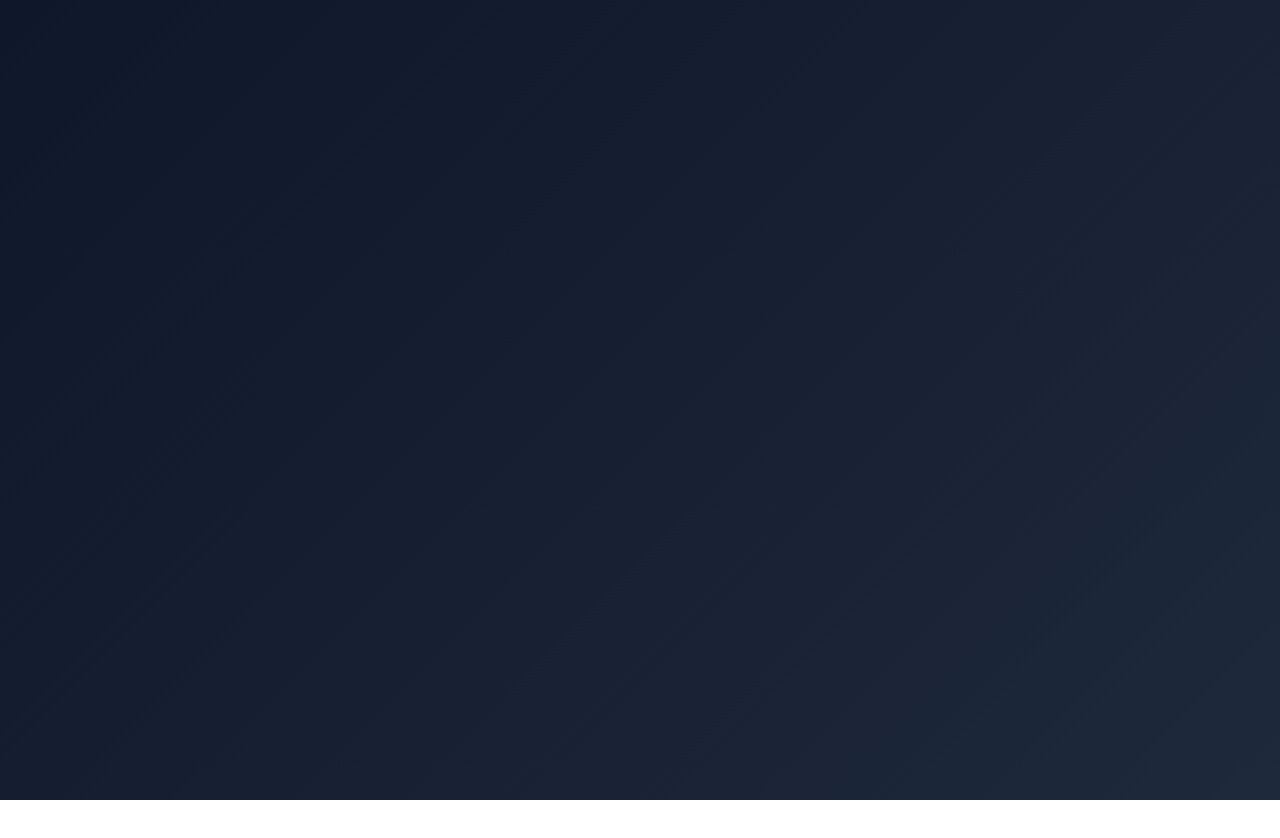
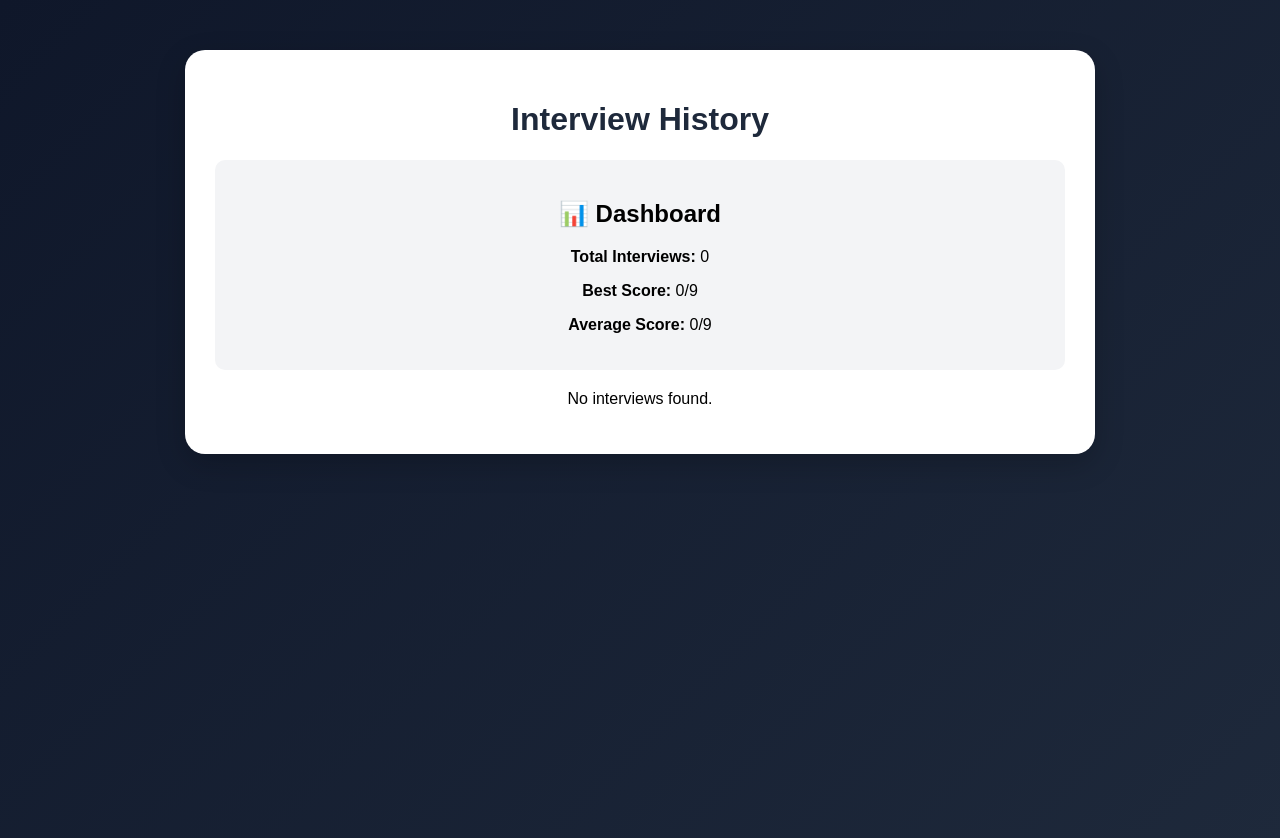
Before and after one commit to Hritik2135/AI-Interview-Simulator, a React (Vite) app: page /history in a window 1280 px wide. Before the commit this address had no page. Shown: the top 838 px of the page. Before the commit the page ends 800 px from the top, so only its background shows below. Built offline with nearby package versions, Linux system fonts and the light colour scheme.

Commit message:
Added dashboard statistics

```diff
--- a/src/App.jsx
+++ b/src/App.jsx
@@ -8,6 +8,7 @@ import Home from "./pages/Home";
 import Setup from "./pages/Setup";
 import Interview from "./pages/Interview";
 import Result from "./pages/Result";
+import History from "./pages/History";
 
 function App() {
   return (
@@ -33,6 +34,10 @@ function App() {
           path="/result"
           element={<Result />}
         />
+        <Route
+  path="/history"
+  element={<History />}
+/>
 
       </Routes>
     </BrowserRouter>
--- /dev/null
+++ b/src/pages/History.jsx
@@ -0,0 +1,85 @@
+function History() {
+  const history =
+    JSON.parse(localStorage.getItem("history")) || [];
+    const totalInterviews = history.length;
+
+const bestScore =
+  history.length > 0
+    ? Math.max(...history.map((item) => item.score))
+    : 0;
+
+const averageScore =
+  history.length > 0
+    ? (
+        history.reduce(
+          (sum, item) => sum + item.score,
+          0
+        ) / history.length
+      ).toFixed(1)
+    : 0;
+
+  return (
+    <div className="container">
+      <h1>Interview History</h1>
+      <div
+  style={{
+    background: "#f3f4f6",
+    padding: "20px",
+    borderRadius: "10px",
+    marginBottom: "20px",
+  }}
+>
+  <h2>📊 Dashboard</h2>
+
+  <p>
+    <strong>Total Interviews:</strong>{" "}
+    {totalInterviews}
+  </p>
+
+  <p>
+    <strong>Best Score:</strong>{" "}
+    {bestScore}/9
+  </p>
+
+  <p>
+    <strong>Average Score:</strong>{" "}
+    {averageScore}/9
+  </p>
+</div>
+
+      {history.length === 0 ? (
+        <p>No interviews found.</p>
+      ) : (
+        history.map((item, index) => (
+          <div key={index}>
+            <h3>Interview {index + 1}</h3>
+
+            <p>
+              <strong>Date:</strong>{" "}
+              {item.date}
+            </p>
+
+            <p>
+              <strong>Role:</strong>{" "}
+              {item.role}
+            </p>
+
+            <p>
+              <strong>Difficulty:</strong>{" "}
+              {item.difficulty}
+            </p>
+
+            <p>
+              <strong>Score:</strong>{" "}
+              {item.score}/9
+            </p>
+
+            <hr />
+          </div>
+        ))
+      )}
+    </div>
+  );
+}
+
+export default History;
--- a/src/pages/Home.jsx
+++ b/src/pages/Home.jsx
@@ -15,6 +15,13 @@ function Home() {
       <button onClick={() => navigate("/setup")}>
         Start Interview
       </button>
+
+      <br />
+      <br />
+
+      <button onClick={() => navigate("/history")}>
+        View History
+      </button>
     </div>
   );
 }
--- a/src/pages/Result.jsx
+++ b/src/pages/Result.jsx
@@ -1,12 +1,19 @@
+import { useNavigate } from "react-router-dom";
+import { useEffect } from "react";
 import questions from "../data/questions";
+
 function Result() {
+  const navigate = useNavigate();
+
   const answers =
     JSON.parse(localStorage.getItem("answers")) || [];
+
   const role = localStorage.getItem("role");
   const difficulty = localStorage.getItem("difficulty");
 
   const selectedQuestions =
     questions[role][difficulty];
+
   let score = 0;
 
   answers.forEach((answer) => {
@@ -19,9 +26,37 @@ answers.forEach((answer) => {
     }
   });
 
+  useEffect(() => {
+    const history =
+      JSON.parse(localStorage.getItem("history")) || [];
+
+    const newEntry = {
+      date: new Date().toLocaleDateString(),
+      role,
+      difficulty,
+      score,
+    };
+
+    const alreadySaved =
+      history.length > 0 &&
+      history[history.length - 1].role === role &&
+      history[history.length - 1].difficulty === difficulty &&
+      history[history.length - 1].score === score;
+
+    if (!alreadySaved) {
+      history.push(newEntry);
+
+      localStorage.setItem(
+        "history",
+        JSON.stringify(history)
+      );
+    }
+  }, []);
+
   return (
     <div className="container">
       <h1>Interview Completed</h1>
+
       <h2>Score: {score}/9</h2>
 
       <p>
@@ -70,6 +105,15 @@ answers.forEach((answer) => {
           </div>
         );
       })}
+
+      <button
+        onClick={() => {
+          localStorage.removeItem("answers");
+          navigate("/");
+        }}
+      >
+        Restart Interview
+      </button>
     </div>
   );
 }
```
Lines whose indentation alone changed are shown as unchanged.
